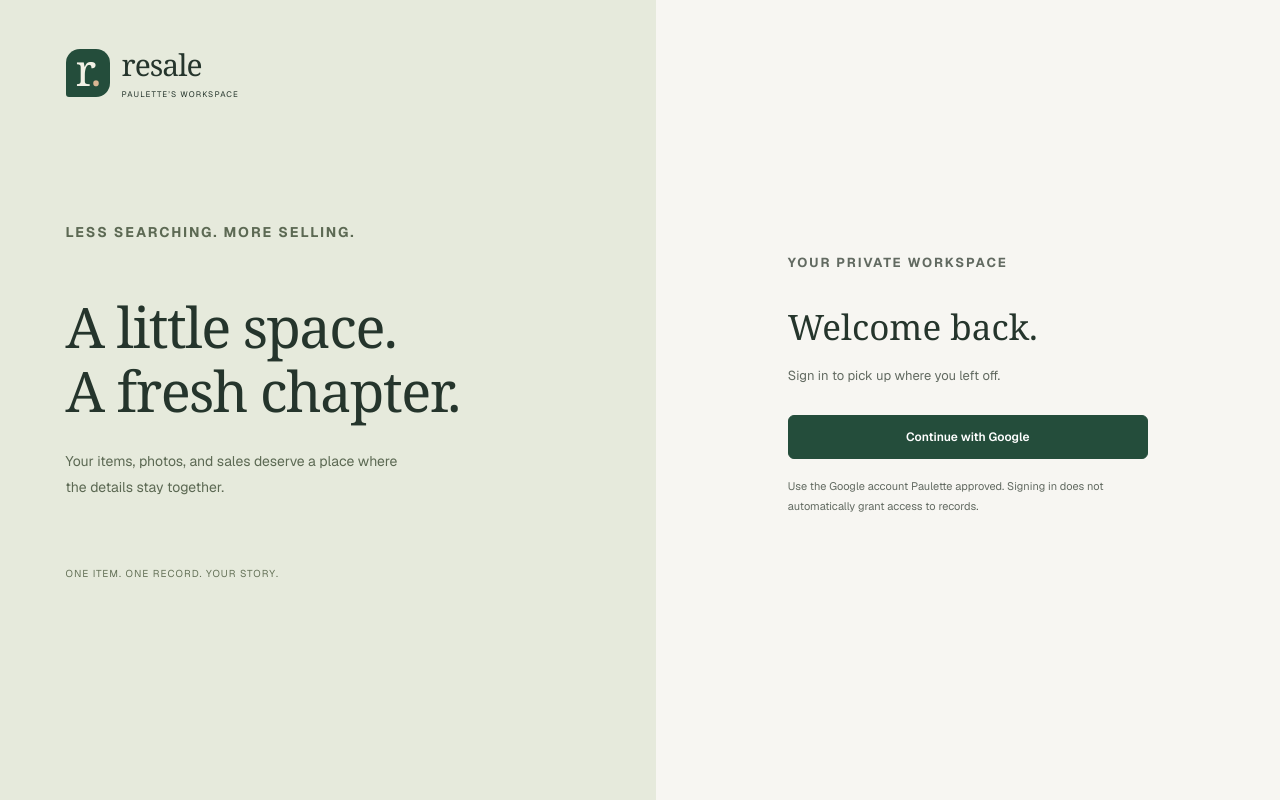
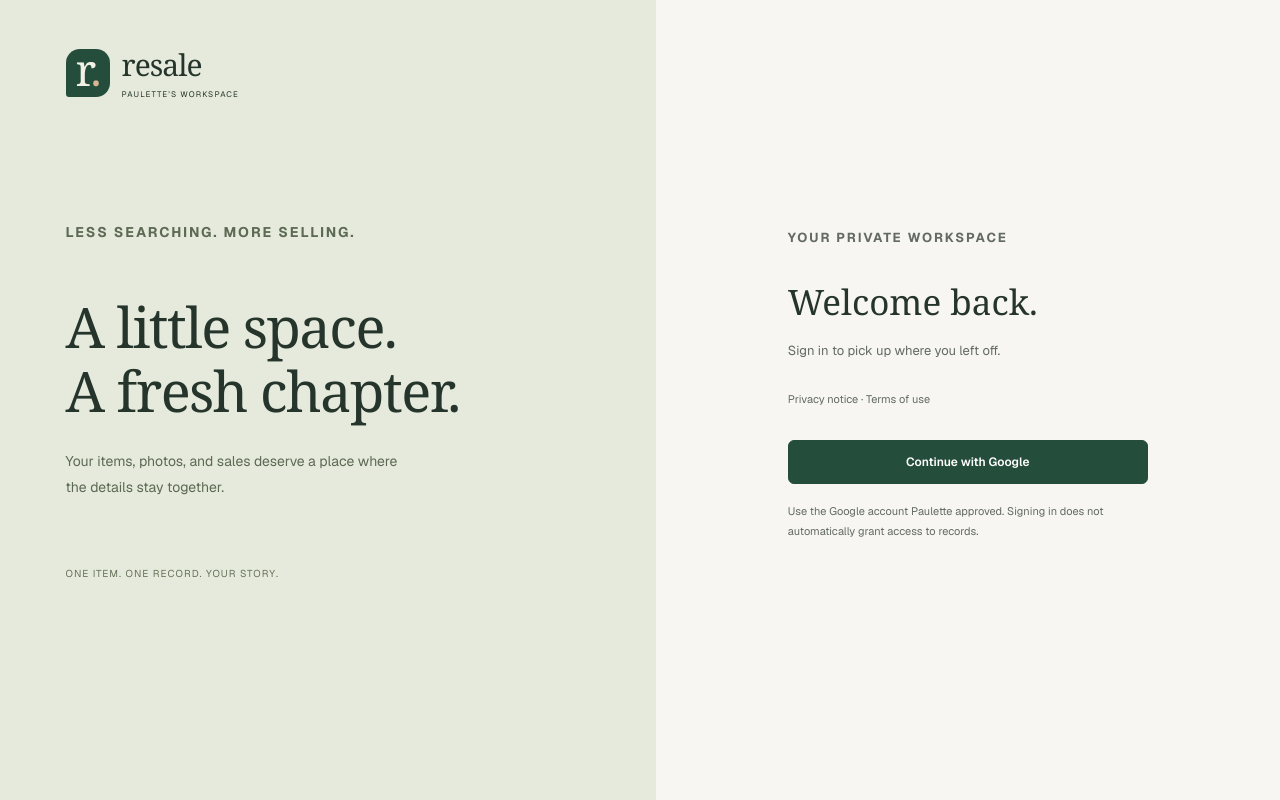
Before and after one commit to paulettebrown83/resell-tracker, a Next.js app: page / in a window 1280 px wide. Built offline with nearby package versions, Linux system fonts and the light colour scheme; no server answers.

Commit message:
Explain private workspace data use and Google access choices

```diff
--- a/components/AuthGate.tsx
+++ b/components/AuthGate.tsx
@@ -130,6 +130,7 @@ export default function AuthGate({
           <p className="wb-eyebrow">YOUR PRIVATE WORKSPACE</p>
           <h1>{area === "genealogy" ? "Book of Snippets" : "Welcome back."}</h1>
           <p>Sign in to pick up where you left off.</p>
+          <p className="wb-help"><Link href="/privacy">Privacy notice</Link> · <Link href="/terms">Terms of use</Link></p>
           {error && (
             <p role="alert" className="wb-alert">
               {error}
```
Also changed, not shown: app/privacy/page.tsx (added, +2 -0 lines), app/terms/page.tsx (added, +2 -0 lines).
